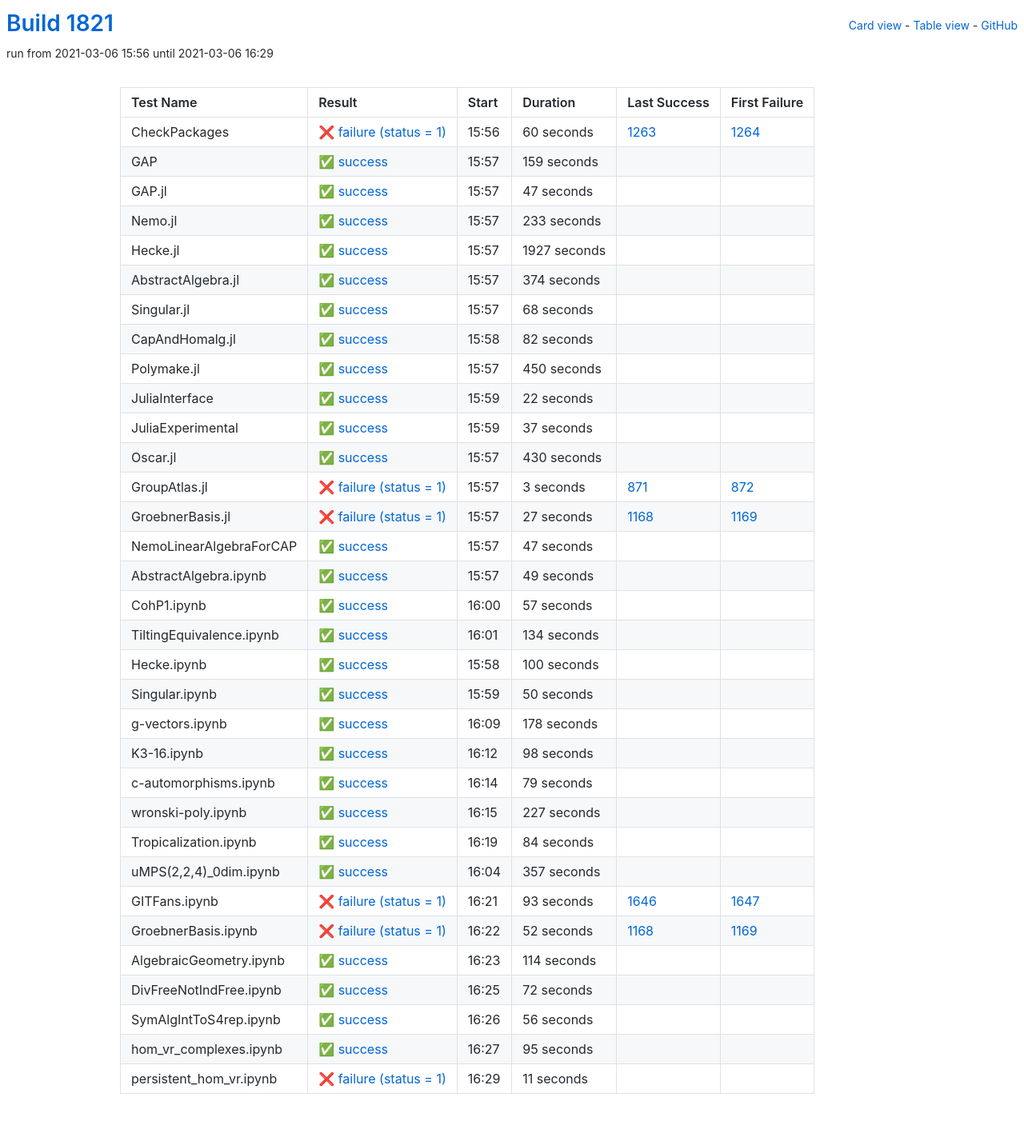
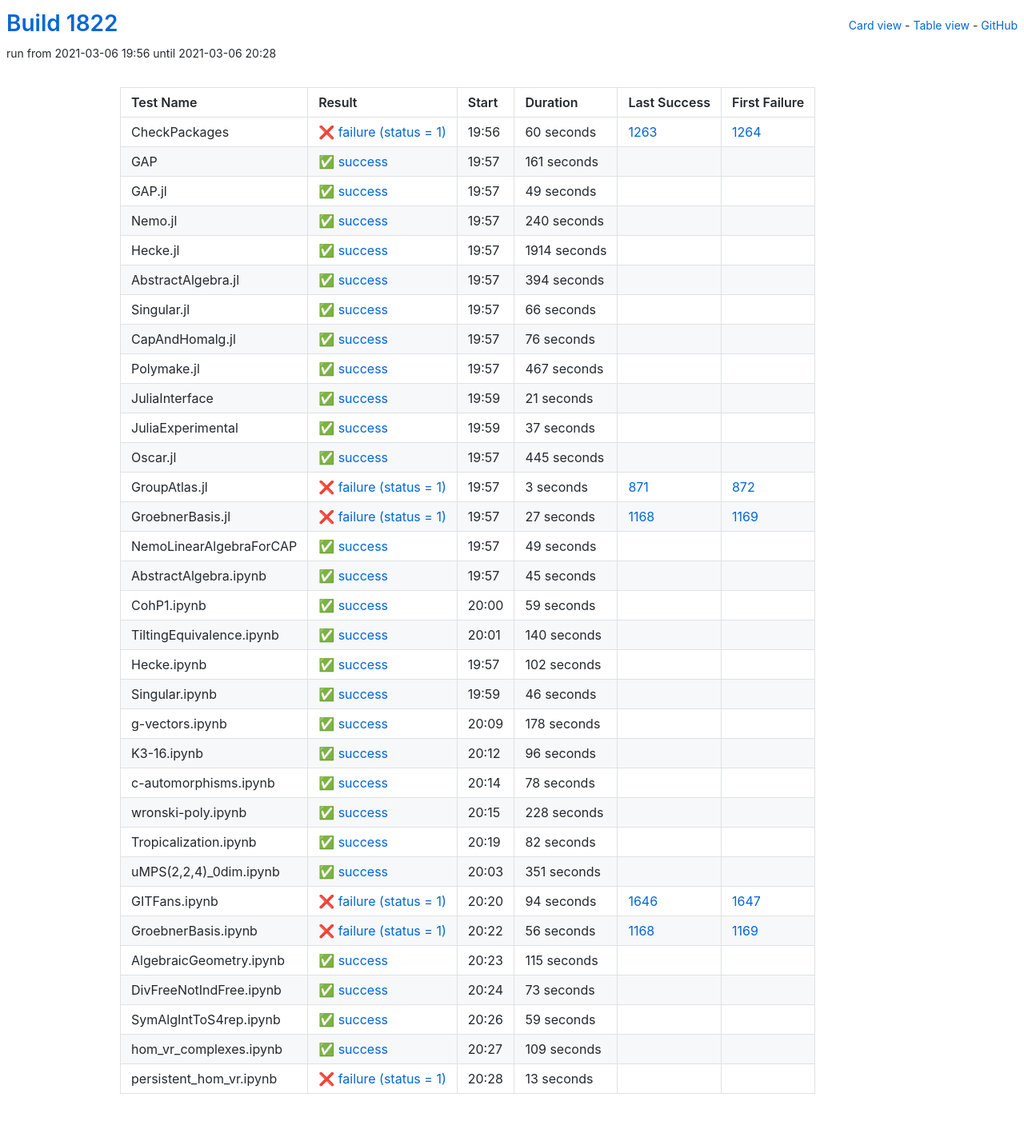
Before and after one commit to oscar-system/oscar-ci-status-stable, a Jekyll site: the page built from table.html, in a window 1280 px wide. Shown: the whole page at 80% size. Built offline with Jekyll 4.4.1, drawn with Linux system fonts in a browser that asks for light colours.

Commit message:
Build #1822

```diff
--- a/_data/ci.yml
+++ b/_data/ci.yml
@@ -1,6 +1,6 @@
 ---
-build: 1821
-build_url: https://oscarci.mathematik.uni-kl.de/job/oscar-stable/1821/
+build: 1822
+build_url: https://oscarci.mathematik.uni-kl.de/job/oscar-stable/1822/
 job: oscar-stable
 organization: oscar-system
 repo: oscar-ci-status-stable
@@ -8,8 +8,8 @@ repourl: https://github.com/oscar-system/oscar-ci-status-stable
 tests:
 - name: CheckPackages
   id: checkpackages
-  log: https://oscarci.mathematik.uni-kl.de/job/oscar-stable/1821/artifact/logs/build-1821/CheckPackages.log
-  start: 2021-03-06 15:56
+  log: https://oscarci.mathematik.uni-kl.de/job/oscar-stable/1822/artifact/logs/build-1822/CheckPackages.log
+  start: 2021-03-06 19:56
   success: false
   exitcode: 1
   status: failure
@@ -20,116 +20,116 @@ tests:
   first_failure_url: https://oscarci.mathematik.uni-kl.de/job/oscar-stable/1264/
 - name: GAP
   id: gap
-  log: https://oscarci.mathematik.uni-kl.de/job/oscar-stable/1821/artifact/logs/build-1821/GAP.log
-  start: 2021-03-06 15:57
+  log: https://oscarci.mathematik.uni-kl.de/job/oscar-stable/1822/artifact/logs/build-1822/GAP.log
+  start: 2021-03-06 19:57
   success: true
   exitcode: 0
   status: success
-  duration: 159
+  duration: 161
   last_success: false
   last_success_url:
   first_failure: false
   first_failure_url:
 - name: GAP.jl
   id: gap-jl
-  log: https://oscarci.mathematik.uni-kl.de/job/oscar-stable/1821/artifact/logs/build-1821/GAP.jl.log
-  start: 2021-03-06 15:57
+  log: https://oscarci.mathematik.uni-kl.de/job/oscar-stable/1822/artifact/logs/build-1822/GAP.jl.log
+  start: 2021-03-06 19:57
   success: true
   exitcode: 0
   status: success
-  duration: 47
+  duration: 49
   last_success: false
   last_success_url:
   first_failure: false
   first_failure_url:
 - name: Nemo.jl
   id: nemo-jl
-  log: https://oscarci.mathematik.uni-kl.de/job/oscar-stable/1821/artifact/logs/build-1821/Nemo.jl.log
-  start: 2021-03-06 15:57
+  log: https://oscarci.mathematik.uni-kl.de/job/oscar-stable/1822/artifact/logs/build-1822/Nemo.jl.log
+  start: 2021-03-06 19:57
   success: true
   exitcode: 0
   status: success
-  duration: 233
+  duration: 240
   last_success: false
   last_success_url:
   first_failure: false
   first_failure_url:
 - name: Hecke.jl
   id: hecke-jl
-  log: https://oscarci.mathematik.uni-kl.de/job/oscar-stable/1821/artifact/logs/build-1821/Hecke.jl.log
-  start: 2021-03-06 15:57
+  log: https://oscarci.mathematik.uni-kl.de/job/oscar-stable/1822/artifact/logs/build-1822/Hecke.jl.log
+  start: 2021-03-06 19:57
   success: true
   exitcode: 0
   status: success
-  duration: 1927
+  duration: 1914
   last_success: false
   last_success_url:
   first_failure: false
   first_failure_url:
 - name: AbstractAlgebra.jl
   id: abstractalgebra-jl
-  log: https://oscarci.mathematik.uni-kl.de/job/oscar-stable/1821/artifact/logs/build-1821/AbstractAlgebra.jl.log
-  start: 2021-03-06 15:57
+  log: https://oscarci.mathematik.uni-kl.de/job/oscar-stable/1822/artifact/logs/build-1822/AbstractAlgebra.jl.log
+  start: 2021-03-06 19:57
   success: true
   exitcode: 0
   status: success
-  duration: 374
+  duration: 394
   last_success: false
   last_success_url:
   first_failure: false
   first_failure_url:
 - name: Singular.jl
   id: singular-jl
-  log: https://oscarci.mathematik.uni-kl.de/job/oscar-stable/1821/artifact/logs/build-1821/Singular.jl.log
-  start: 2021-03-06 15:57
+  log: https://oscarci.mathematik.uni-kl.de/job/oscar-stable/1822/artifact/logs/build-1822/Singular.jl.log
+  start: 2021-03-06 19:57
   success: true
   exitcode: 0
   status: success
-  duration: 68
+  duration: 66
   last_success: false
   last_success_url:
   first_failure: false
   first_failure_url:
 - name: CapAndHomalg.jl
   id: capandhomalg-jl
-  log: https://oscarci.mathematik.uni-kl.de/job/oscar-stable/1821/artifact/logs/build-1821/CapAndHomalg.jl.log
-  start: 2021-03-06 15:58
+  log: https://oscarci.mathematik.uni-kl.de/job/oscar-stable/1822/artifact/logs/build-1822/CapAndHomalg.jl.log
+  start: 2021-03-06 19:57
   success: true
   exitcode: 0
   status: success
-  duration: 82
+  duration: 76
   last_success: false
   last_success_url:
   first_failure: false
   first_failure_url:
 - name: Polymake.jl
   id: polymake-jl
-  log: https://oscarci.mathematik.uni-kl.de/job/oscar-stable/1821/artifact/logs/build-1821/Polymake.jl.log
-  start: 2021-03-06 15:57
+  log: https://oscarci.mathematik.uni-kl.de/job/oscar-stable/1822/artifact/logs/build-1822/Polymake.jl.log
+  start: 2021-03-06 19:57
   success: true
   exitcode: 0
   status: success
-  duration: 450
+  duration: 467
   last_success: false
   last_success_url:
   first_failure: false
   first_failure_url:
 - name: JuliaInterface
   id: juliainterface
-  log: https://oscarci.mathematik.uni-kl.de/job/oscar-stable/1821/artifact/logs/build-1821/JuliaInterface.log
-  start: 2021-03-06 15:59
+  log: https://oscarci.mathematik.uni-kl.de/job/oscar-stable/1822/artifact/logs/build-1822/JuliaInterface.log
+  start: 2021-03-06 19:59
   success: true
   exitcode: 0
   status: success
-  duration: 22
+  duration: 21
   last_success: false
   last_success_url:
   first_failure: false
   first_failure_url:
 - name: JuliaExperimental
   id: juliaexperimental
-  log: https://oscarci.mathematik.uni-kl.de/job/oscar-stable/1821/artifact/logs/build-1821/JuliaExperimental.log
-  start: 2021-03-06 15:59
+  log: https://oscarci.mathematik.uni-kl.de/job/oscar-stable/1822/artifact/logs/build-1822/JuliaExperimental.log
+  start: 2021-03-06 19:59
   success: true
   exitcode: 0
   status: success
@@ -140,20 +140,20 @@ tests:
   first_failure_url:
 - name: Oscar.jl
   id: oscar-jl
-  log: https://oscarci.mathematik.uni-kl.de/job/oscar-stable/1821/artifact/logs/build-1821/Oscar.jl.log
-  start: 2021-03-06 15:57
+  log: https://oscarci.mathematik.uni-kl.de/job/oscar-stable/1822/artifact/logs/build-1822/Oscar.jl.log
+  start: 2021-03-06 19:57
   success: true
   exitcode: 0
   status: success
-  duration: 430
+  duration: 445
   last_success: false
   last_success_url:
   first_failure: false
   first_failure_url:
 - name: GroupAtlas.jl
   id: groupatlas-jl
-  log: https://oscarci.mathematik.uni-kl.de/job/oscar-stable/1821/artifact/logs/build-1821/GroupAtlas.jl.log
-  start: 2021-03-06 15:57
+  log: https://oscarci.mathematik.uni-kl.de/job/oscar-stable/1822/artifact/logs/build-1822/GroupAtlas.jl.log
+  start: 2021-03-06 19:57
   success: false
   exitcode: 1
   status: failure
@@ -164,8 +164,8 @@ tests:
   first_failure_url: https://oscarci.mathematik.uni-kl.de/job/oscar-stable/872/
 - name: GroebnerBasis.jl
   id: groebnerbasis-jl
-  log: https://oscarci.mathematik.uni-kl.de/job/oscar-stable/1821/artifact/logs/build-1821/GroebnerBasis.jl.log
-  start: 2021-03-06 15:57
+  log: https://oscarci.mathematik.uni-kl.de/job/oscar-stable/1822/artifact/logs/build-1822/GroebnerBasis.jl.log
+  start: 2021-03-06 19:57
   success: false
   exitcode: 1
   status: failure
@@ -176,20 +176,8 @@ tests:
   first_failure_url: https://oscarci.mathematik.uni-kl.de/job/oscar-stable/1169/
 - name: NemoLinearAlgebraForCAP
   id: nemolinearalgebraforcap
-  log: https://oscarci.mathematik.uni-kl.de/job/oscar-stable/1821/artifact/logs/build-1821/NemoLinearAlgebraForCAP.log
-  start: 2021-03-06 15:57
-  success: true
-  exitcode: 0
-  status: success
-  duration: 47
-  last_success: false
-  last_success_url:
-  first_failure: false
-  first_failure_url:
-- name: AbstractAlgebra.ipynb
-  id: abstractalgebra-ipynb
-  log: https://oscarci.mathematik.uni-kl.de/job/oscar-stable/1821/artifact/logs/build-1821/AbstractAlgebra.ipynb.log
-  start: 2021-03-06 15:57
+  log: https://oscarci.mathematik.uni-kl.de/job/oscar-stable/1822/artifact/logs/build-1822/NemoLinearAlgebraForCAP.log
+  start: 2021-03-06 19:57
   success: true
   exitcode: 0
   status: success
@@ -198,58 +186,70 @@ tests:
   last_success_url:
   first_failure: false
   first_failure_url:
-- name: CohP1.ipynb
-  id: cohp1-ipynb
-  log: https://oscarci.mathematik.uni-kl.de/job/oscar-stable/1821/artifact/logs/build-1821/CohP1.ipynb.log
-  start: 2021-03-06 16:00
+- name: AbstractAlgebra.ipynb
+  id: abstractalgebra-ipynb
+  log: https://oscarci.mathematik.uni-kl.de/job/oscar-stable/1822/artifact/logs/build-1822/AbstractAlgebra.ipynb.log
+  start: 2021-03-06 19:57
   success: true
   exitcode: 0
   status: success
-  duration: 57
+  duration: 45
+  last_success: false
+  last_success_url:
+  first_failure: false
+  first_failure_url:
+- name: CohP1.ipynb
+  id: cohp1-ipynb
+  log: https://oscarci.mathematik.uni-kl.de/job/oscar-stable/1822/artifact/logs/build-1822/CohP1.ipynb.log
+  start: 2021-03-06 20:00
+  success: true
+  exitcode: 0
+  status: success
+  duration: 59
   last_success: false
   last_success_url:
   first_failure: false
   first_failure_url:
 - name: TiltingEquivalence.ipynb
   id: tiltingequivalence-ipynb
-  log: https://oscarci.mathematik.uni-kl.de/job/oscar-stable/1821/artifact/logs/build-1821/TiltingEquivalence.ipynb.log
-  start: 2021-03-06 16:01
+  log: https://oscarci.mathematik.uni-kl.de/job/oscar-stable/1822/artifact/logs/build-1822/TiltingEquivalence.ipynb.log
+  start: 2021-03-06 20:01
   success: true
   exitcode: 0
   status: success
-  duration: 134
+  duration: 140
   last_success: false
   last_success_url:
   first_failure: false
   first_failure_url:
 - name: Hecke.ipynb
   id: hecke-ipynb
-  log: https://oscarci.mathematik.uni-kl.de/job/oscar-stable/1821/artifact/logs/build-1821/Hecke.ipynb.log
-  start: 2021-03-06 15:58
+  log: https://oscarci.mathematik.uni-kl.de/job/oscar-stable/1822/artifact/logs/build-1822/Hecke.ipynb.log
+  start: 2021-03-06 19:57
   success: true
   exitcode: 0
   status: success
-  duration: 100
+  duration: 102
   last_success: false
   last_success_url:
   first_failure: false
   first_failure_url:
 - name: Singular.ipynb
   id: singular-ipynb
-  log: https://oscarci.mathematik.uni-kl.de/job/oscar-stable/1821/artifact/logs/build-1821/Singular.ipynb.log
-  start: 2021-03-06 15:59
+  log: https://oscarci.mathematik.uni-kl.de/job/oscar-stable/1822/artifact/logs/build-1822/Singular.ipynb.log
+  start: 2021-03-06 19:59
   success: true
   exitcode: 0
   status: success
-  duration: 50
+  duration: 46
   last_success: false
   last_success_url:
   first_failure: false
   first_failure_url:
 - name: g-vectors.ipynb
   id: g-vectors-ipynb
-  log: https://oscarci.mathematik.uni-kl.de/job/oscar-stable/1821/artifact/logs/build-1821/g-vectors.ipynb.log
-  start: 2021-03-06 16:09
+  log: https://oscarci.mathematik.uni-kl.de/job/oscar-stable/1822/artifact/logs/build-1822/g-vectors.ipynb.log
+  start: 2021-03-06 20:09
   success: true
   exitcode: 0
   status: success
@@ -260,144 +260,144 @@ tests:
   first_failure_url:
 - name: K3-16.ipynb
   id: k3-16-ipynb
-  log: https://oscarci.mathematik.uni-kl.de/job/oscar-stable/1821/artifact/logs/build-1821/K3-16.ipynb.log
-  start: 2021-03-06 16:12
+  log: https://oscarci.mathematik.uni-kl.de/job/oscar-stable/1822/artifact/logs/build-1822/K3-16.ipynb.log
+  start: 2021-03-06 20:12
   success: true
   exitcode: 0
   status: success
-  duration: 98
+  duration: 96
   last_success: false
   last_success_url:
   first_failure: false
   first_failure_url:
 - name: c-automorphisms.ipynb
   id: c-automorphisms-ipynb
-  log: https://oscarci.mathematik.uni-kl.de/job/oscar-stable/1821/artifact/logs/build-1821/c-automorphisms.ipynb.log
-  start: 2021-03-06 16:14
+  log: https://oscarci.mathematik.uni-kl.de/job/oscar-stable/1822/artifact/logs/build-1822/c-automorphisms.ipynb.log
+  start: 2021-03-06 20:14
   success: true
   exitcode: 0
   status: success
-  duration: 79
+  duration: 78
   last_success: false
   last_success_url:
   first_failure: false
   first_failure_url:
 - name: wronski-poly.ipynb
   id: wronski-poly-ipynb
-  log: https://oscarci.mathematik.uni-kl.de/job/oscar-stable/1821/artifact/logs/build-1821/wronski-poly.ipynb.log
-  start: 2021-03-06 16:15
+  log: https://oscarci.mathematik.uni-kl.de/job/oscar-stable/1822/artifact/logs/build-1822/wronski-poly.ipynb.log
+  start: 2021-03-06 20:15
   success: true
   exitcode: 0
   status: success
-  duration: 227
+  duration: 228
   last_success: false
   last_success_url:
   first_failure: false
   first_failure_url:
 - name: Tropicalization.ipynb
   id: tropicalization-ipynb
-  log: https://oscarci.mathematik.uni-kl.de/job/oscar-stable/1821/artifact/logs/build-1821/Tropicalization.ipynb.log
-  start: 2021-03-06 16:19
+  log: https://oscarci.mathematik.uni-kl.de/job/oscar-stable/1822/artifact/logs/build-1822/Tropicalization.ipynb.log
+  start: 2021-03-06 20:19
   success: true
   exitcode: 0
   status: success
-  duration: 84
+  duration: 82
   last_success: false
   last_success_url:
   first_failure: false
   first_failure_url:
 - name: uMPS(2,2,4)_0dim.ipynb
   id: umps-2-2-4-0dim-ipynb
-  log: https://oscarci.mathematik.uni-kl.de/job/oscar-stable/1821/artifact/logs/build-1821/uMPS-2-2-4-_0dim.ipynb.log
-  start: 2021-03-06 16:04
+  log: https://oscarci.mathematik.uni-kl.de/job/oscar-stable/1822/artifact/logs/build-1822/uMPS-2-2-4-_0dim.ipynb.log
+  start: 2021-03-06 20:03
   success: true
   exitcode: 0
   status: success
-  duration: 357
+  duration: 351
   last_success: false
   last_success_url:
   first_failure: false
   first_failure_url:
 - name: GITFans.ipynb
   id: gitfans-ipynb
-  log: https://oscarci.mathematik.uni-kl.de/job/oscar-stable/1821/artifact/logs/build-1821/GITFans.ipynb.log
-  start: 2021-03-06 16:21
+  log: https://oscarci.mathematik.uni-kl.de/job/oscar-stable/1822/artifact/logs/build-1822/GITFans.ipynb.log
+  start: 2021-03-06 20:20
   success: false
   exitcode: 1
   status: failure
-  duration: 93
+  duration: 94
   last_success: 1646
   last_success_url: https://oscarci.mathematik.uni-kl.de/job/oscar-stable/1646/
   first_failure: 1647
   first_failure_url: https://oscarci.mathematik.uni-kl.de/job/oscar-stable/1647/
 - name: GroebnerBasis.ipynb
   id: groebnerbasis-ipynb
-  log: https://oscarci.mathematik.uni-kl.de/job/oscar-stable/1821/artifact/logs/build-1821/GroebnerBasis.ipynb.log
-  start: 2021-03-06 16:22
+  log: https://oscarci.mathematik.uni-kl.de/job/oscar-stable/1822/artifact/logs/build-1822/GroebnerBasis.ipynb.log
+  start: 2021-03-06 20:22
   success: false
   exitcode: 1
   status: failure
-  duration: 52
+  duration: 56
   last_success: 1168
   last_success_url: https://oscarci.mathematik.uni-kl.de/job/oscar-stable/1168/
   first_failure: 1169
   first_failure_url: https://oscarci.mathematik.uni-kl.de/job/oscar-stable/1169/
 - name: AlgebraicGeometry.ipynb
   id: algebraicgeometry-ipynb
-  log: https://oscarci.mathematik.uni-kl.de/job/oscar-stable/1821/artifact/logs/build-1821/AlgebraicGeometry.ipynb.log
-  start: 2021-03-06 16:23
+  log: https://oscarci.mathematik.uni-kl.de/job/oscar-stable/1822/artifact/logs/build-1822/AlgebraicGeometry.ipynb.log
+  start: 2021-03-06 20:23
   success: true
   exitcode: 0
   status: success
-  duration: 114
+  duration: 115
   last_success: false
   last_success_url:
   first_failure: false
   first_failure_url:
 - name: DivFreeNotIndFree.ipynb
   id: divfreenotindfree-ipynb
-  log: https://oscarci.mathematik.uni-kl.de/job/oscar-stable/1821/artifact/logs/build-1821/DivFreeNotIndFree.ipynb.log
-  start: 2021-03-06 16:25
+  log: https://oscarci.mathematik.uni-kl.de/job/oscar-stable/1822/artifact/logs/build-1822/DivFreeNotIndFree.ipynb.log
+  start: 2021-03-06 20:24
   success: true
   exitcode: 0
   status: success
-  duration: 72
+  duration: 73
   last_success: false
   last_success_url:
   first_failure: false
   first_failure_url:
 - name: SymAlgIntToS4rep.ipynb
   id: symalginttos4rep-ipynb
-  log: https://oscarci.mathematik.uni-kl.de/job/oscar-stable/1821/artifact/logs/build-1821/SymAlgIntToS4rep.ipynb.log
-  start: 2021-03-06 16:26
+  log: https://oscarci.mathematik.uni-kl.de/job/oscar-stable/1822/artifact/logs/build-1822/SymAlgIntToS4rep.ipynb.log
+  start: 2021-03-06 20:26
   success: true
   exitcode: 0
   status: success
-  duration: 56
+  duration: 59
   last_success: false
   last_success_url:
   first_failure: false
   first_failure_url:
 - name: hom_vr_complexes.ipynb
   id: hom-vr-complexes-ipynb
-  log: https://oscarci.mathematik.uni-kl.de/job/oscar-stable/1821/artifact/logs/build-1821/hom_vr_complexes.ipynb.log
-  start: 2021-03-06 16:27
+  log: https://oscarci.mathematik.uni-kl.de/job/oscar-stable/1822/artifact/logs/build-1822/hom_vr_complexes.ipynb.log
+  start: 2021-03-06 20:27
   success: true
   exitcode: 0
   status: success
-  duration: 95
+  duration: 109
   last_success: false
   last_success_url:
   first_failure: false
   first_failure_url:
 - name: persistent_hom_vr.ipynb
   id: persistent-hom-vr-ipynb
-  log: https://oscarci.mathematik.uni-kl.de/job/oscar-stable/1821/artifact/logs/build-1821/persistent_hom_vr.ipynb.log
-  start: 2021-03-06 16:29
+  log: https://oscarci.mathematik.uni-kl.de/job/oscar-stable/1822/artifact/logs/build-1822/persistent_hom_vr.ipynb.log
+  start: 2021-03-06 20:28
   success: false
   exitcode: 1
   status: failure
-  duration: 11
+  duration: 13
   last_success: false
   last_success_url:
   first_failure: false
```
Also changed, not shown: README.md.
